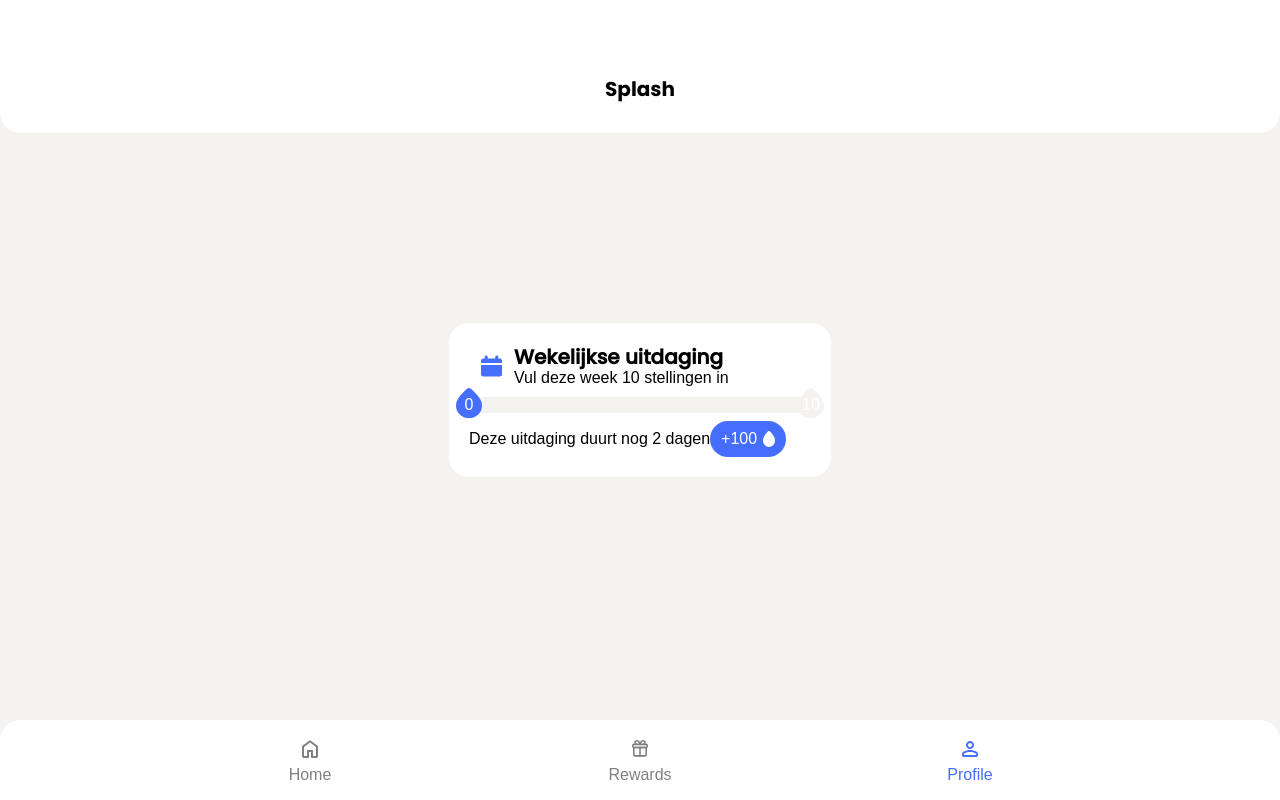
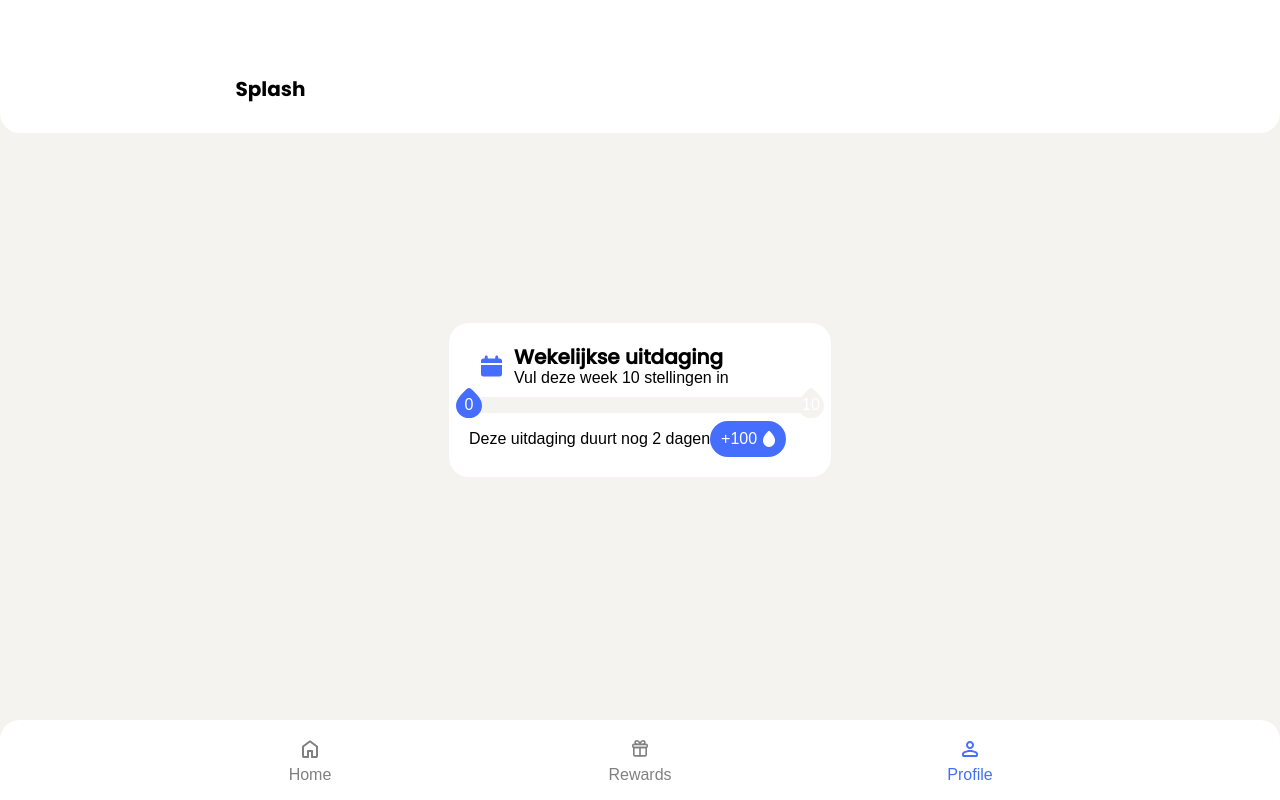
Before and after one commit to Juliansgith/Splash, a React (Create React App) app in the folder client/: page /account in a window 1280 px wide. Built offline with nearby package versions, Linux system fonts and the light colour scheme.

Commit message:
fix headings

```diff
--- a/client/src/pages/Home.js
+++ b/client/src/pages/Home.js
@@ -40,7 +40,7 @@ function Home() {
     <>
       <header className="top-container">
         <div className="logo-points">
-          <h2 className="logo">Splash</h2>
+          <h2 className="logo sharedlogo">Splash</h2>
           <PointsButton />
         </div>
 
--- a/client/src/pages/Profile.js
+++ b/client/src/pages/Profile.js
@@ -36,7 +36,7 @@ function Account() {
     <>
       <header className="top-container">
         <div className="logo-points">
-          <h2 className="bold">Splash</h2>
+          <h2 className="logo">Splash</h2>
         </div>
       </header>
       {/*
```
